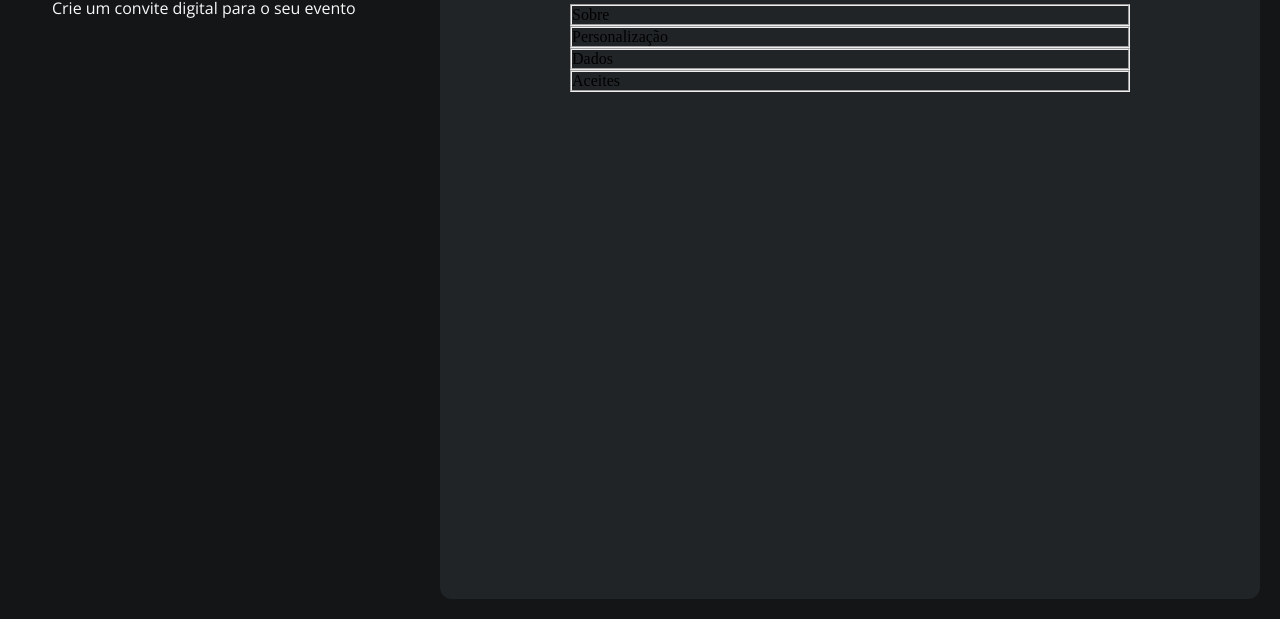
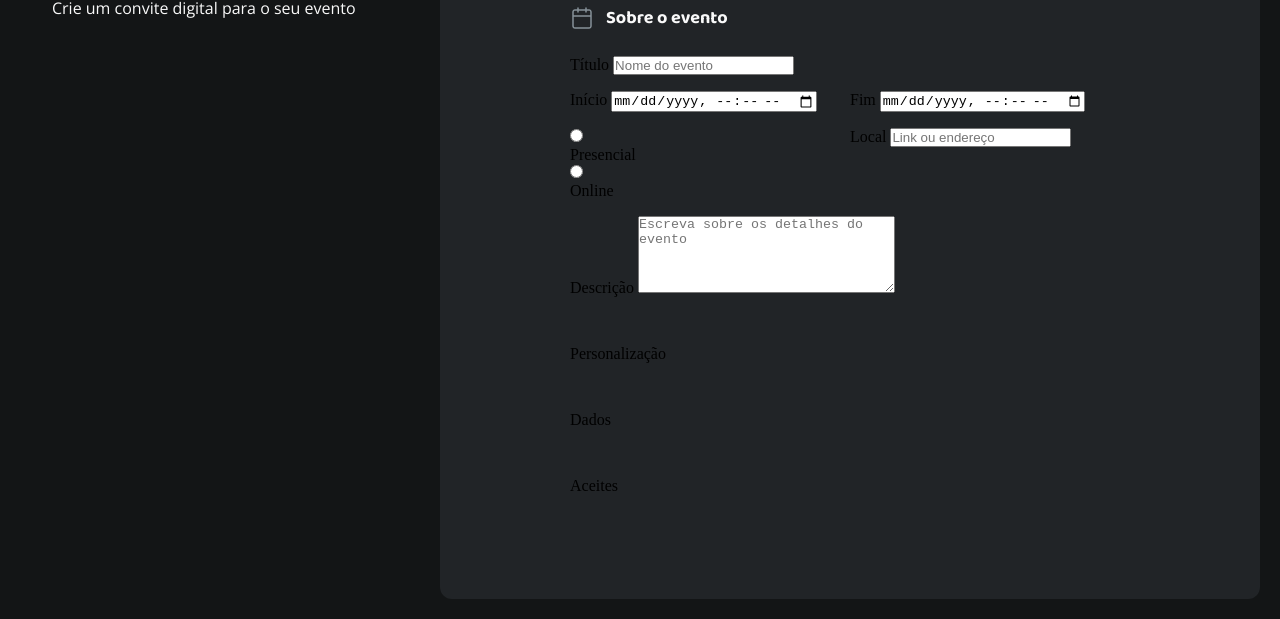
Before and after one commit to DavydKaio/project-invitation-form-fullstack, a plain HTML site: page index.html in a window 1280 px wide. Shown: the part 181-800 px from the top of the page. Drawn offline with nearby package versions, Linux system fonts and the light colour scheme.

Commit message:
Estruturando seção sobre o evento e inicio da customização do form

```diff
--- a/index.html
+++ b/index.html
@@ -28,7 +28,87 @@
           <h2>Crie seu convite</h2>
 
           <form method="post" enctype="multipart/form-data">
-            <fieldset>Sobre</fieldset>
+            <fieldset class="about">
+              <legend>
+                <img
+                  src="assets/icons/calendar.svg"
+                  alt="Ícone de calendário"
+                />
+                <p>Sobre o evento</p>
+              </legend>
+
+              <div class="input-wrapper">
+                <label for="title">Título</label>
+                <input
+                  type="text"
+                  name="title"
+                  id="title"
+                  placeholder="Nome do evento"
+                />
+              </div>
+
+              <div class="flex">
+                <div class="input-wrapper flex-1">
+                  <label for="start-datetime">Início</label>
+                  <input
+                    type="datetime-local"
+                    name="start-datetime"
+                    id="start-datetime"
+                    lang="pt-BR"
+                  />
+                </div>
+                <div class="input-wrapper flex-1">
+                  <label for="end-datetime">Fim</label>
+                  <input
+                    type="datetime-local"
+                    name="end-datetime"
+                    id="end-datetime"
+                    lang="pt-BR"
+                  />
+                </div>
+              </div>
+
+              <div class="flex">
+                <div class="flex-1">
+                  <div class="radio-wrapper">
+                    <div class="radio-inner">
+                      <input type="radio" name="meeting" id="inPerson" />
+                      <div class="radio-icon"></div>
+                      <label for="inPerson">Presencial</label>
+                    </div>
+                    <div class="radio-inner">
+                      <input type="radio" name="meeting" id="virtual" />
+                      <div class="radio-icon"></div>
+                      <label for="virtual">Online</label>
+                    </div>
+                  </div>
+                </div>
+
+                <div class="flex-1">
+                  <div class="input-wrapper">
+                    <label for="place">Local</label>
+                    <input
+                      type="text"
+                      name="place"
+                      id="place"
+                      placeholder="Link ou endereço"
+                    />
+                  </div>
+                </div>
+              </div>
+
+              <div class="textarea-wrapper">
+                <label for="description">Descrição</label>
+                <textarea
+                  name="description"
+                  id="description"
+                  cols="30"
+                  rows="5"
+                  placeholder="Escreva sobre os detalhes do evento"
+                ></textarea>
+              </div>
+            </fieldset>
+
             <fieldset>Personalização</fieldset>
             <fieldset>Dados</fieldset>
             <fieldset>Aceites</fieldset>
--- /dev/null
+++ b/styles/forms.css
@@ -0,0 +1,23 @@
+form {
+  display: grid;
+  gap: 3rem;
+}
+
+fieldset {
+  border: none;
+
+  display: grid;
+  gap: 1rem;
+}
+
+legend {
+  display: flex;
+  align-items: center;
+  gap: 0.75rem;
+  margin-bottom: 1.5rem;
+
+  & p {
+    font: var(--heading-sm);
+    color: var(--text-heading);
+  }
+}
--- a/styles/global.css
+++ b/styles/global.css
@@ -53,3 +53,11 @@ img {
   max-width: 100%;
   height: auto;
 }
+
+.flex {
+  display: flex;
+}
+
+.flex-1 {
+  flex: 1;
+}
--- a/styles/index.css
+++ b/styles/index.css
@@ -1,2 +1,3 @@
 @import url(global.css);
 @import url(layout.css);
+@import url(forms.css);
```
Also changed, not shown: assets/icons/building-checked.svg (added), assets/icons/building-default.svg (added), assets/icons/calendar.svg (added), assets/icons/video-checked.svg (added), assets/icons/video-default.svg (added).
